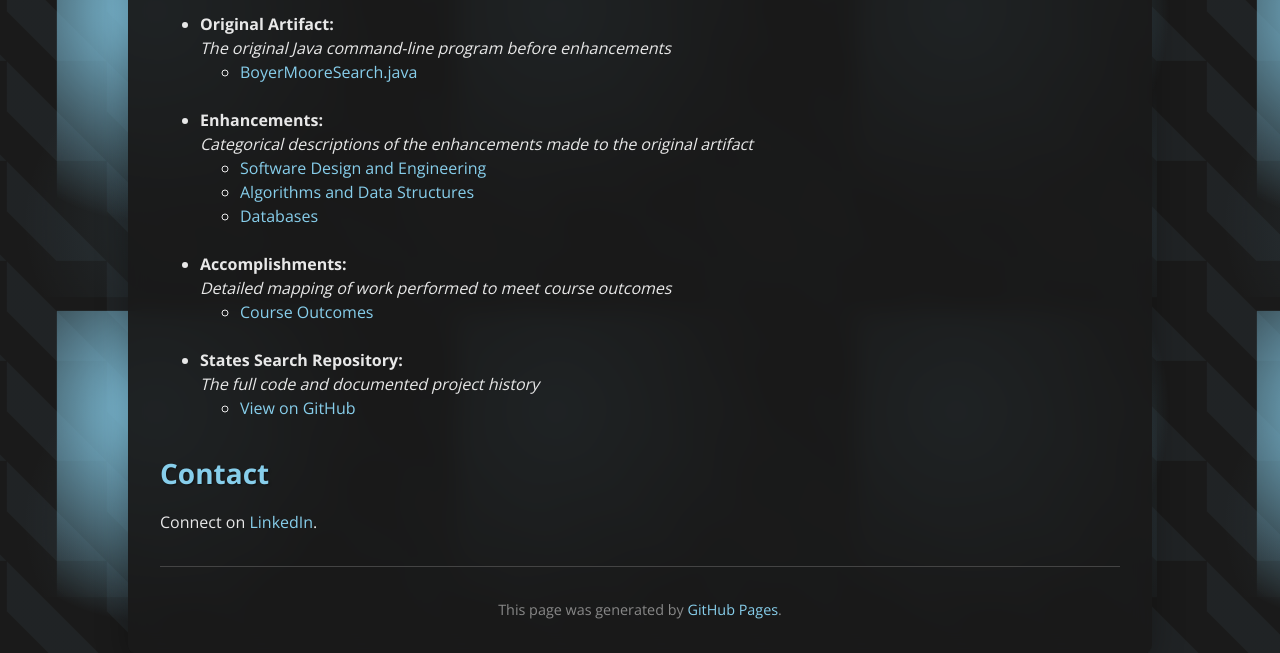
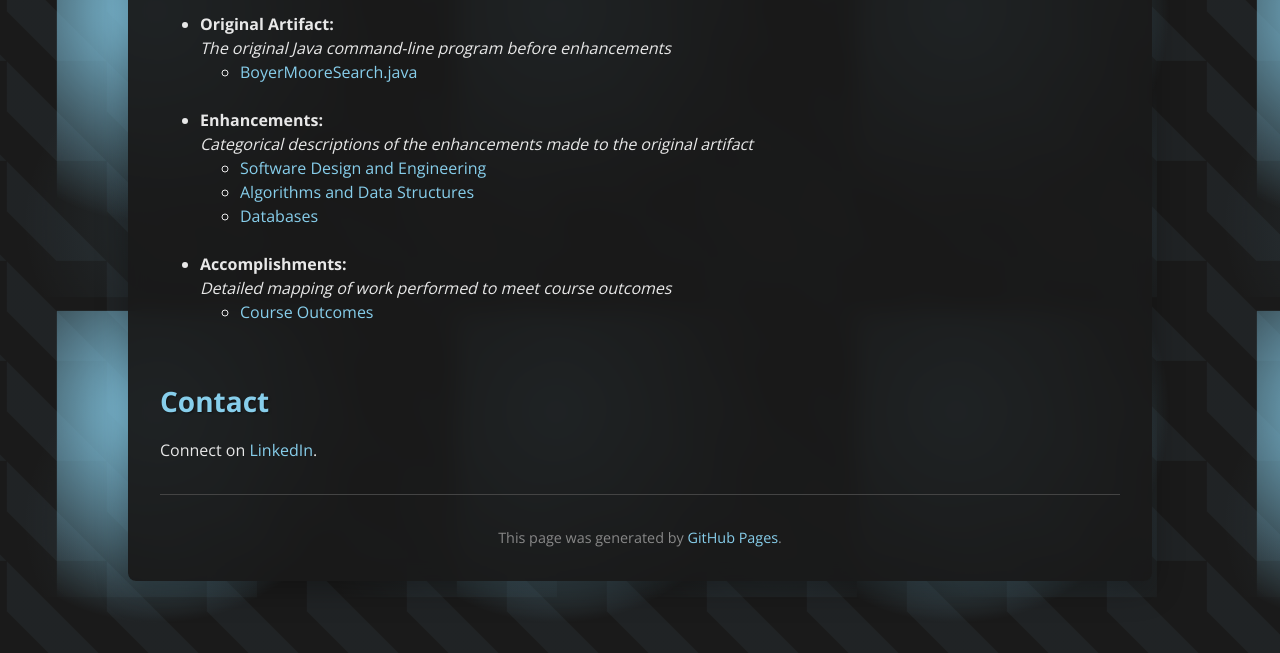
Before and after one commit to twrutherford81/twrutherford81.github.io, a Jekyll site: the page built from index.md, in a window 1280 px wide and 900 px high, scrolled down 2299 px, cut to the strip 247-900 px from the top of the window. Built offline with Jekyll 4.4.1, drawn with Linux system fonts in a browser that asks for light colours; part of the change alters nothing that is shown.

Commit message:
master: remove link to project repo since it is not public

```diff
--- a/index.md
+++ b/index.md
@@ -64,9 +64,10 @@ The code contained in this portfolio shows my ability to transform an existing c
 *Detailed mapping of work performed to meet course outcomes*
   - [Course Outcomes](course-outcomes.html)<br><br>
 
-- **States Search Repository:**
+<!-- Uncomment the following section to include the States Search Repository link -->
+<!-- - **States Search Repository:**
   *The full code and documented project history*
-  - [View on GitHub](https://github.com/twrutherford81/CS-499-SNHU-Capstone)
+  - [View on GitHub](https://github.com/twrutherford81/CS-499-SNHU-Capstone)   -->
 
 ## Contact
 
```
